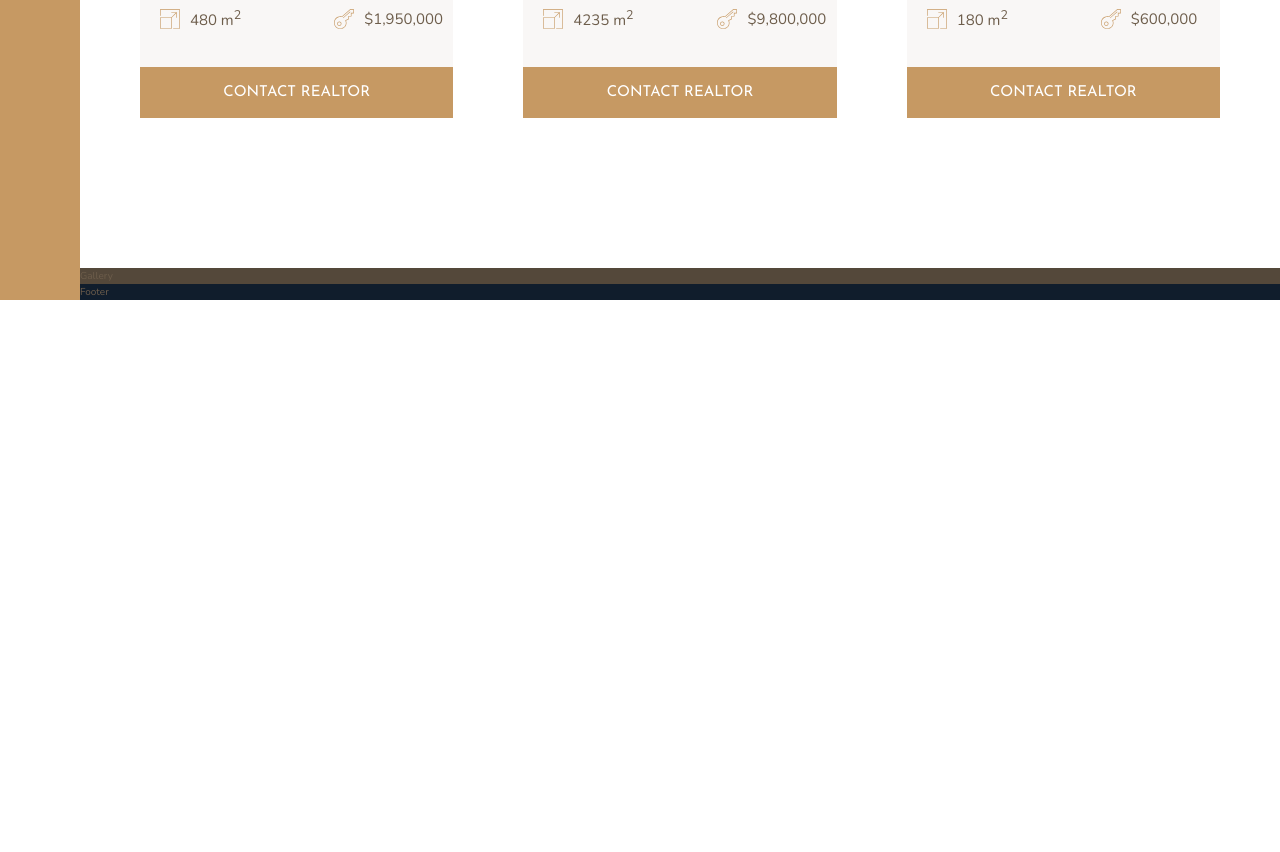
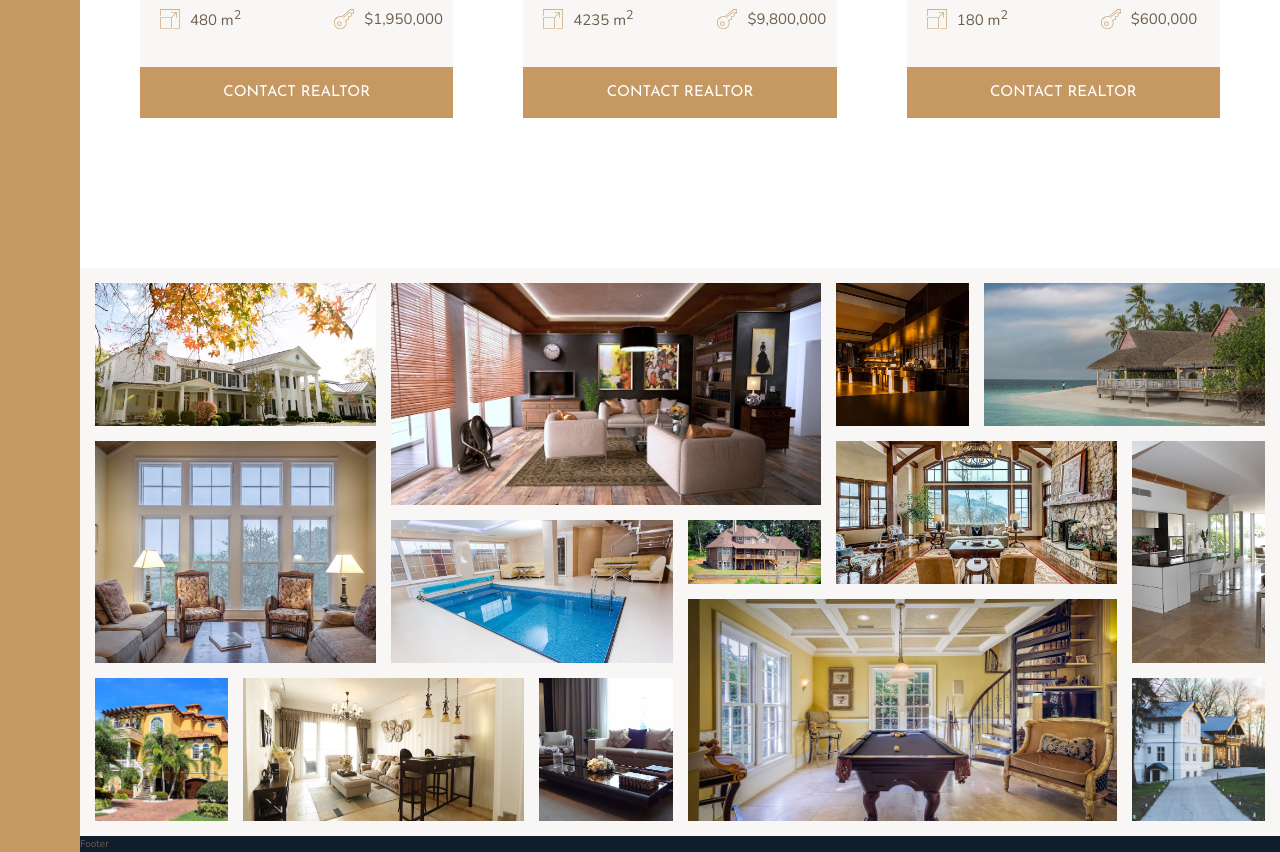
Before and after one commit to rahulsharma0212/nexter, a website: page index.html in a window 1280 px wide. Shown: the part 2804-3656 px from the top of the page. Before the commit the page ends 3104 px from the top, so only its background shows below. Drawn offline with nearby package versions, Linux system fonts and the light colour scheme.

Commit message:
gallery section implemented

```diff
--- a/index.html
+++ b/index.html
@@ -294,7 +294,50 @@
         <button class="btn home__btn">Contact Realtor</button>
       </div>
     </div>
-    <div class="gallery">Gallery</div>
+    <div class="gallery">
+      <figure class="gallery__item gallery__item--1">
+        <img src="img/gal-1.jpeg" alt="Gallery Img 1" class="gallery__img" />
+      </figure>
+      <figure class="gallery__item gallery__item--2">
+        <img src="img/gal-2.jpeg" alt="Gallery Img 2" class="gallery__img" />
+      </figure>
+      <figure class="gallery__item gallery__item--3">
+        <img src="img/gal-3.jpeg" alt="Gallery Img 3" class="gallery__img" />
+      </figure>
+      <figure class="gallery__item gallery__item--4">
+        <img src="img/gal-4.jpeg" alt="Gallery Img 4" class="gallery__img" />
+      </figure>
+      <figure class="gallery__item gallery__item--5">
+        <img src="img/gal-5.jpeg" alt="Gallery Img 5" class="gallery__img" />
+      </figure>
+      <figure class="gallery__item gallery__item--6">
+        <img src="img/gal-6.jpeg" alt="Gallery Img 6" class="gallery__img" />
+      </figure>
+      <figure class="gallery__item gallery__item--7">
+        <img src="img/gal-7.jpeg" alt="Gallery Img 7" class="gallery__img" />
+      </figure>
+      <figure class="gallery__item gallery__item--8">
+        <img src="img/gal-8.jpeg" alt="Gallery Img 8" class="gallery__img" />
+      </figure>
+      <figure class="gallery__item gallery__item--9">
+        <img src="img/gal-9.jpeg" alt="Gallery Img 9" class="gallery__img" />
+      </figure>
+      <figure class="gallery__item gallery__item--10">
+        <img src="img/gal-10.jpeg" alt="Gallery Img 10" class="gallery__img" />
+      </figure>
+      <figure class="gallery__item gallery__item--11">
+        <img src="img/gal-11.jpeg" alt="Gallery Img 11" class="gallery__img" />
+      </figure>
+      <figure class="gallery__item gallery__item--12">
+        <img src="img/gal-12.jpeg" alt="Gallery Img 12" class="gallery__img" />
+      </figure>
+      <figure class="gallery__item gallery__item--13">
+        <img src="img/gal-13.jpeg" alt="Gallery Img 13" class="gallery__img" />
+      </figure>
+      <figure class="gallery__item gallery__item--14">
+        <img src="img/gal-14.jpeg" alt="Gallery Img 14" class="gallery__img" />
+      </figure>
+    </div>
     <div class="footer">Footer</div>
   </body>
 </html>
--- a/sass/_gallery.scss
+++ b/sass/_gallery.scss
@@ -1,4 +1,75 @@
 .gallery {
-  background-color: $color-grey-dark-1;
+  background-color: $color-grey-light-1;
   grid-column: full-start/full-end;
+
+  display: grid;
+  grid-template-columns: repeat(8, 1fr);
+  grid-template-rows: repeat(7, 5vw);
+  grid-gap: 1.5rem;
+  padding: 1.5rem;
+
+  &__item {
+    &--1 {
+      grid-row: 1 / span 2;
+      grid-column: 1 / span 2;
+    }
+    &--2 {
+      grid-row: 1 / span 3;
+      grid-column: 3 / span 3;
+    }
+    &--3 {
+      grid-row: 1 / span 2;
+      grid-column: 6 / span 1;
+    }
+    &--4 {
+      grid-row: 1 / span 2;
+      grid-column: 7 / span 2;
+    }
+    &--5 {
+      grid-row: 3 / span 3;
+      grid-column: 1 / span 2;
+    }
+    &--6 {
+      grid-row: 4 / span 2;
+      grid-column: 3 / span 2;
+    }
+    &--7 {
+      grid-row: 4 / span 1;
+      grid-column: 5 / span 1;
+    }
+    &--8 {
+      grid-row: 3 / span 2;
+      grid-column: 6 / span 2;
+    }
+    &--9 {
+      grid-row: 3 / span 3;
+      grid-column: 8 / span 1;
+    }
+    &--10 {
+      grid-row: 6 / span 2;
+      grid-column: 1 / span 1;
+    }
+    &--11 {
+      grid-row: 6 / span 2;
+      grid-column: 2 / span 2;
+    }
+    &--12 {
+      grid-row: 6 / span 2;
+      grid-column: 4 / span 1;
+    }
+    &--13 {
+      grid-row: 5 / span 3;
+      grid-column: 5 / span 3;
+    }
+    &--14 {
+      grid-row: 6 / span 2;
+      grid-column: 8 / span 1;
+    }
+  }
+  &__img {
+    width: 100%;
+    height: 100%;
+    object-fit: cover;
+    display: block;
+  }
 }
```
Also changed, not shown: css/style.css.
